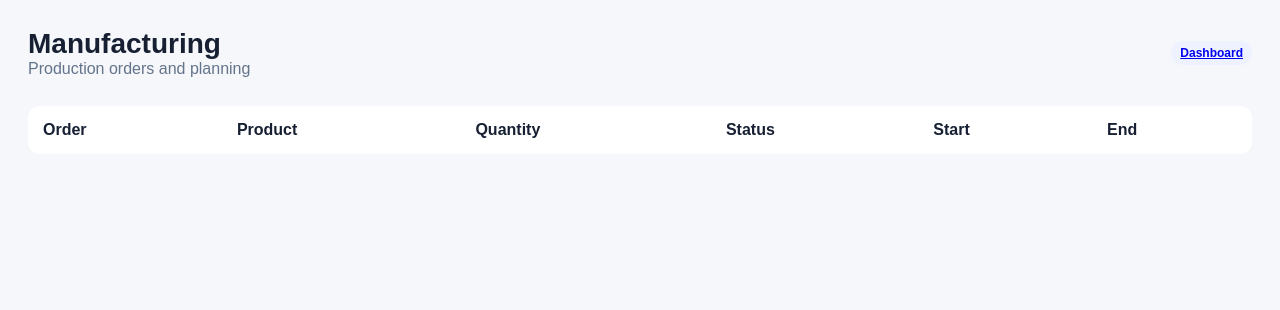
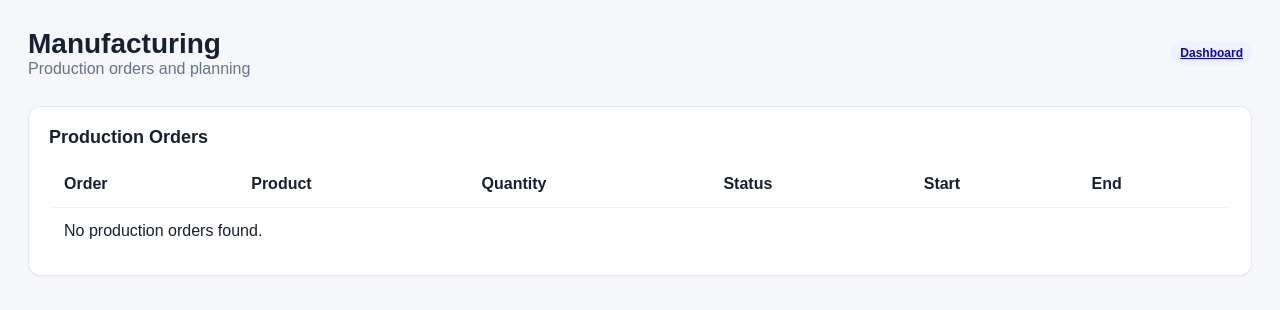
Before and after one commit to razviconsumerproducts/themilimiter, a Next.js app: page /manufacturing in a window 1280 px wide. Shown: the top 310 px of the page. Built offline with nearby package versions, Linux system fonts and the light colour scheme; no server answers; the database is empty.

Commit message:
Fix Manufacturing server-side Supabase access and empty state

```diff
--- a/app/manufacturing/page.tsx
+++ b/app/manufacturing/page.tsx
@@ -1,2 +1,7 @@
-import { supabase } from '../../lib/supabase'
-export default async function ManufacturingPage(){const {data:orders,error}=await supabase.from('production_orders').select('order_no,quantity,status,scheduled_start,scheduled_end,products(sku,name)').order('created_at',{ascending:false});return <main className="main"><header className="top"><div><h1 className="title">Manufacturing</h1><div className="muted">Production orders and planning</div></div><a className="status" href="/">Dashboard</a></header>{error?<div className="card">Unable to load production orders.</div>:<section className="section"><table className="table"><thead><tr><th>Order</th><th>Product</th><th>Quantity</th><th>Status</th><th>Start</th><th>End</th></tr></thead><tbody>{(orders??[]).map((o:any)=><tr key={o.order_no}><td>{o.order_no}</td><td>{o.products?.sku??'—'} {o.products?.name??''}</td><td>{o.quantity}</td><td>{o.status}</td><td>{o.scheduled_start?new Date(o.scheduled_start).toLocaleString('en-IN'):'—'}</td><td>{o.scheduled_end?new Date(o.scheduled_end).toLocaleString('en-IN'):'—'}</td></tr>)}</tbody></table></section>}</main>}
+import { createSupabaseServerClient } from '../../lib/supabase-server'
+
+export default async function ManufacturingPage(){
+ const supabase=await createSupabaseServerClient()
+ const {data:orders,error}=await supabase.from('production_orders').select('order_no,quantity,status,scheduled_start,scheduled_end,products(sku,name)').order('created_at',{ascending:false}).limit(100)
+ return <main className="main"><header className="top"><div><h1 className="title">Manufacturing</h1><div className="muted">Production orders and planning</div></div><a className="status" href="/">Dashboard</a></header><section className="section"><div className="card"><h2>Production Orders</h2>{error?<p role="alert">Unable to load production orders.</p>:<table className="table"><thead><tr><th>Order</th><th>Product</th><th>Quantity</th><th>Status</th><th>Start</th><th>End</th></tr></thead><tbody>{(orders??[]).map((o:any)=><tr key={o.order_no}><td>{o.order_no}</td><td>{o.products?.sku??'—'} {o.products?.name??''}</td><td>{o.quantity??0}</td><td>{o.status??'—'}</td><td>{o.scheduled_start?new Date(o.scheduled_start).toLocaleString('en-IN'):'—'}</td><td>{o.scheduled_end?new Date(o.scheduled_end).toLocaleString('en-IN'):'—'}</td></tr>)}{!(orders??[]).length&&<tr><td colSpan={6}>No production orders found.</td></tr>}</tbody></table>}</div></section></main>
+}
```
